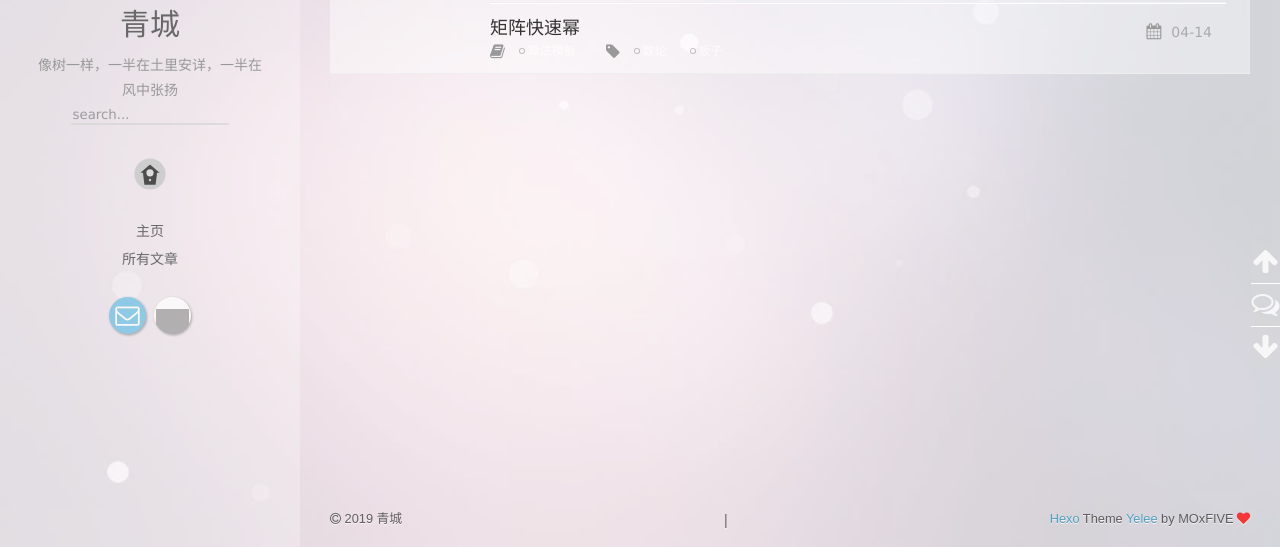
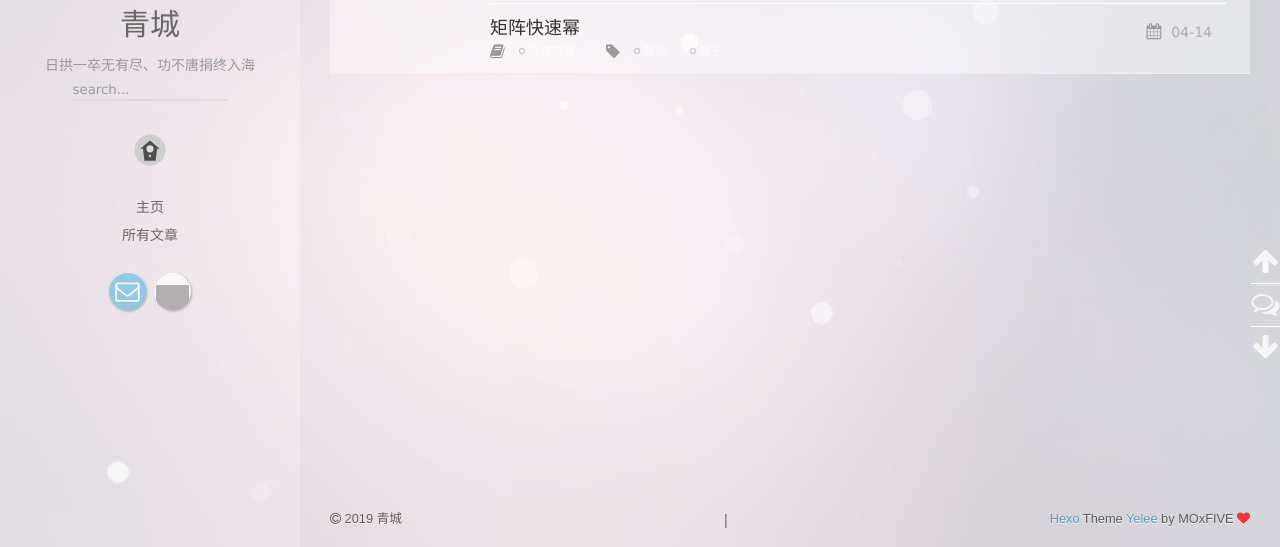
Before and after one commit to zjt9363/zjt9363.github.io, a plain HTML site: page archives/2019/04/index.html in a window 1280 px wide. Shown: the part 253-800 px from the top of the page. Drawn offline with nearby package versions, Linux system fonts and the light colour scheme; some packages are replaced by stand-ins of ours; grey boxes are pictures that could not be loaded; a script that the page names is missing.

Commit message:
Site updated: 2019-04-15 02:29:32

```diff
--- a/archives/2019/04/index.html
+++ b/archives/2019/04/index.html
@@ -100,7 +100,7 @@
         </hgroup>
 
 
-        <p class="header-subtitle">像树一样，一半在土里安详，一半在风中张扬</p>
+        <p class="header-subtitle">日拱一卒无有尽、功不唐捐终入海</p>
 
 
 
@@ -216,7 +216,7 @@
               <h1 class="header-author"><a href="/" title="回到主页">青城</a></h1>
             </hgroup>
 
-            <p class="header-subtitle">像树一样，一半在土里安详，一半在风中张扬</p>
+            <p class="header-subtitle">日拱一卒无有尽、功不唐捐终入海</p>
 
             <nav class="header-menu">
                 <ul>
```
Also changed, not shown: archives/2019/index.html (+2 -2 lines), archives/index.html (+2 -2 lines), categories/ACM/index.html (+2 -2 lines), categories/总结/index.html (+2 -2 lines), categories/算法模板/index.html (+2 -2 lines), index.html (+2 -2 lines), posts/32ceef63/index.html (+2 -2 lines), posts/44f79f02/index.html (+2 -2 lines), posts/7f45ba65/index.html (+2 -2 lines), posts/985363e6/index.html (+2 -2 lines), tags/git/index.html (+2 -2 lines), tags/hexo/index.html (+2 -2 lines), tags/index.html (+2 -2 lines), tags/数论/index.html (+2 -2 lines), 1 more files.
